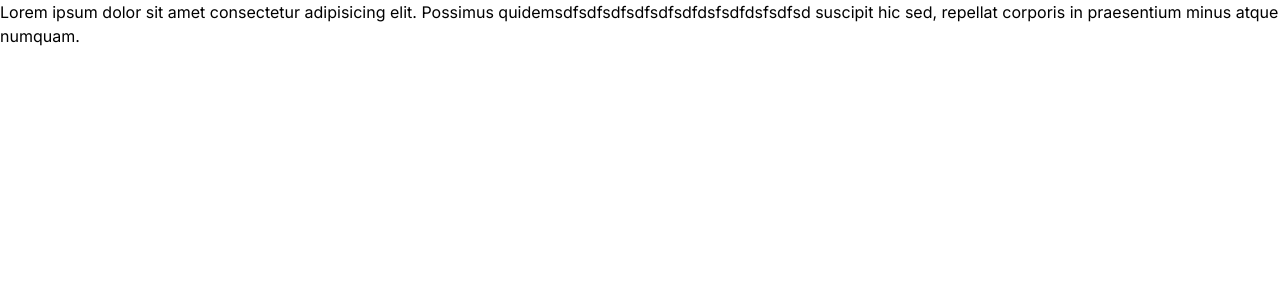
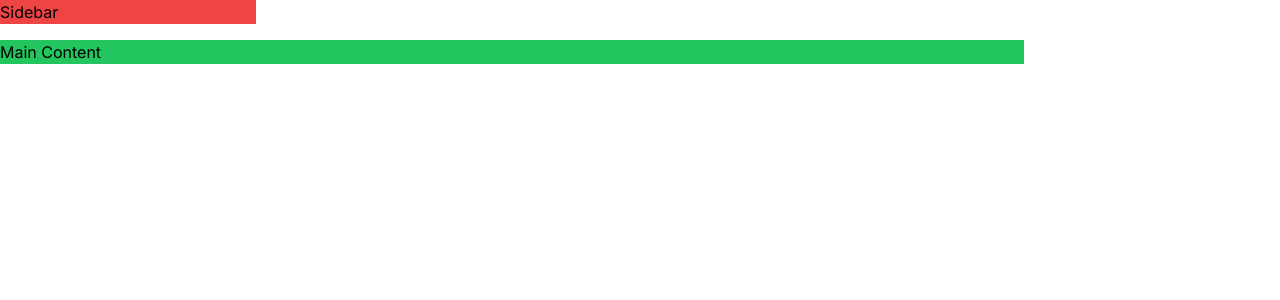
Before and after one commit to rfloresj/tailwind-css, a Next.js app: page / in a window 1280 px wide. Shown: the top 300 px of the page. Built offline with nearby package versions, Linux system fonts and the light colour scheme.

Commit message:
spacing-sizing

```diff
--- a/app/page.tsx
+++ b/app/page.tsx
@@ -1,17 +1,8 @@
 export default function Home() {
   return (
-    <div>
-      <p className="break-all">
-        Lorem ipsum dolor sit amet consectetur adipisicing elit. Possimus
-        quidemsdfsdfsdfsdfsdfsdfdsfsdfdsfsdfsd suscipit hic sed, repellat
-        corporis in praesentium minus atque numquam.
-      </p>
-      {/* <h1 className="text-3xl">Title 1</h1>
-      <h2 className="text-2xl">Title 2</h2>
-      <h3 className="text-xl">Title 3</h3>
-      <p className="text-base uppercase">a regular paragraph</p>
-      <p className="text-sm">A description paragraph</p>
-      <p className="text-xs note">A little note</p> */}
+    <div className="flex-col min-h-screen space-y-4">
+      <div className="w-1/5 bg-red-500">Sidebar</div>
+      <div className="w-4/5 bg-green-500">Main Content</div>
     </div>
   );
 }
```
